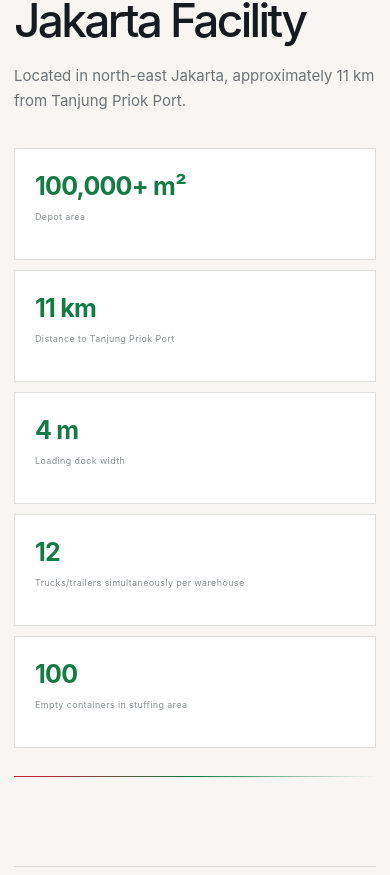
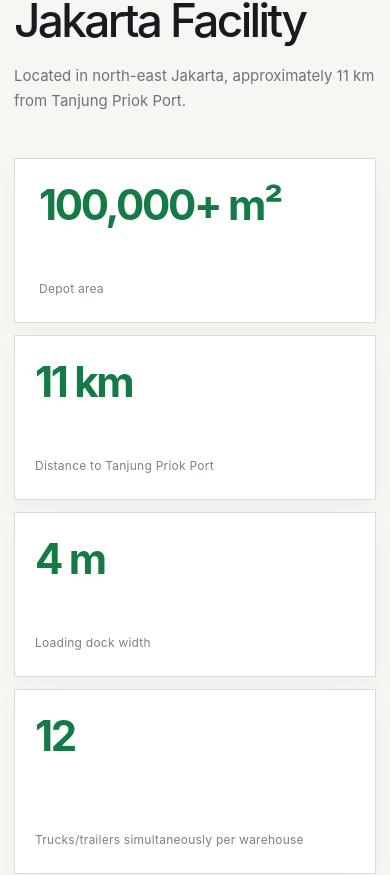
Before and after one commit to nabillazachra/mbpi-revamp, a Next.js app: page /facilities in a window 390 px wide. Shown: the part 1164-2039 px from the top of the page. Built offline with nearby package versions, Linux system fonts and the light colour scheme.

Commit message:
style: enlarge Jakarta and Semarang facility overview cards

```diff
--- a/app/globals.css
+++ b/app/globals.css
@@ -1379,3 +1379,96 @@
   .facilityFeatureList>div{padding:18px}
   .splitSections{gap:36px}
 }
+
+
+/* Facility overview metrics — larger executive-summary cards */
+.publishedFacts{
+  display:grid;
+  gap:18px;
+  margin-top:44px;
+}
+.publishedFacts3{
+  grid-template-columns:repeat(3,minmax(0,1fr));
+}
+.publishedFacts5{
+  grid-template-columns:repeat(3,minmax(0,1fr));
+}
+.publishedFacts>div{
+  position:relative;
+  min-height:205px;
+  padding:34px 32px 30px;
+  display:flex;
+  flex-direction:column;
+  justify-content:space-between;
+  background:#fff;
+  border:1px solid #d9ddd8;
+  box-shadow:0 12px 30px rgba(24,31,27,.03);
+  overflow:hidden;
+  transition:transform .3s var(--ease-spring),box-shadow .3s ease,border-color .3s ease;
+}
+.publishedFacts>div:before{
+  content:"";
+  position:absolute;
+  left:0;top:0;width:100%;height:4px;
+  background:linear-gradient(90deg,var(--brand-red),var(--brand-green));
+  transform:scaleX(0);
+  transform-origin:left;
+  transition:transform .38s var(--ease-out-premium);
+}
+.publishedFacts>div:hover{
+  transform:translateY(-6px);
+  box-shadow:0 20px 50px rgba(24,31,27,.075);
+  border-color:#d0d5cf;
+}
+.publishedFacts>div:hover:before{
+  transform:scaleX(1);
+}
+.publishedFacts strong{
+  display:block;
+  max-width:100%;
+  font-size:clamp(42px,4.2vw,62px);
+  line-height:.95;
+  letter-spacing:-.055em;
+  color:var(--brand-green);
+  font-weight:720;
+}
+.publishedFacts span{
+  display:block;
+  max-width:240px;
+  margin-top:22px;
+  font-size:13px;
+  line-height:1.5;
+  letter-spacing:.02em;
+  color:#7a8186;
+}
+.publishedFacts5>div:nth-child(4),
+.publishedFacts5>div:nth-child(5){
+  min-height:185px;
+}
+@media(max-width:1080px){
+  .publishedFacts3,.publishedFacts5{
+    grid-template-columns:repeat(2,minmax(0,1fr));
+  }
+  .publishedFacts>div{
+    min-height:185px;
+  }
+}
+@media(max-width:720px){
+  .publishedFacts3,.publishedFacts5{
+    grid-template-columns:1fr;
+  }
+  .publishedFacts{
+    gap:12px;
+  }
+  .publishedFacts>div{
+    min-height:165px;
+    padding:26px 24px 24px;
+  }
+  .publishedFacts strong{
+    font-size:42px;
+  }
+  .publishedFacts span{
+    max-width:none;
+    font-size:12px;
+  }
+}
```
